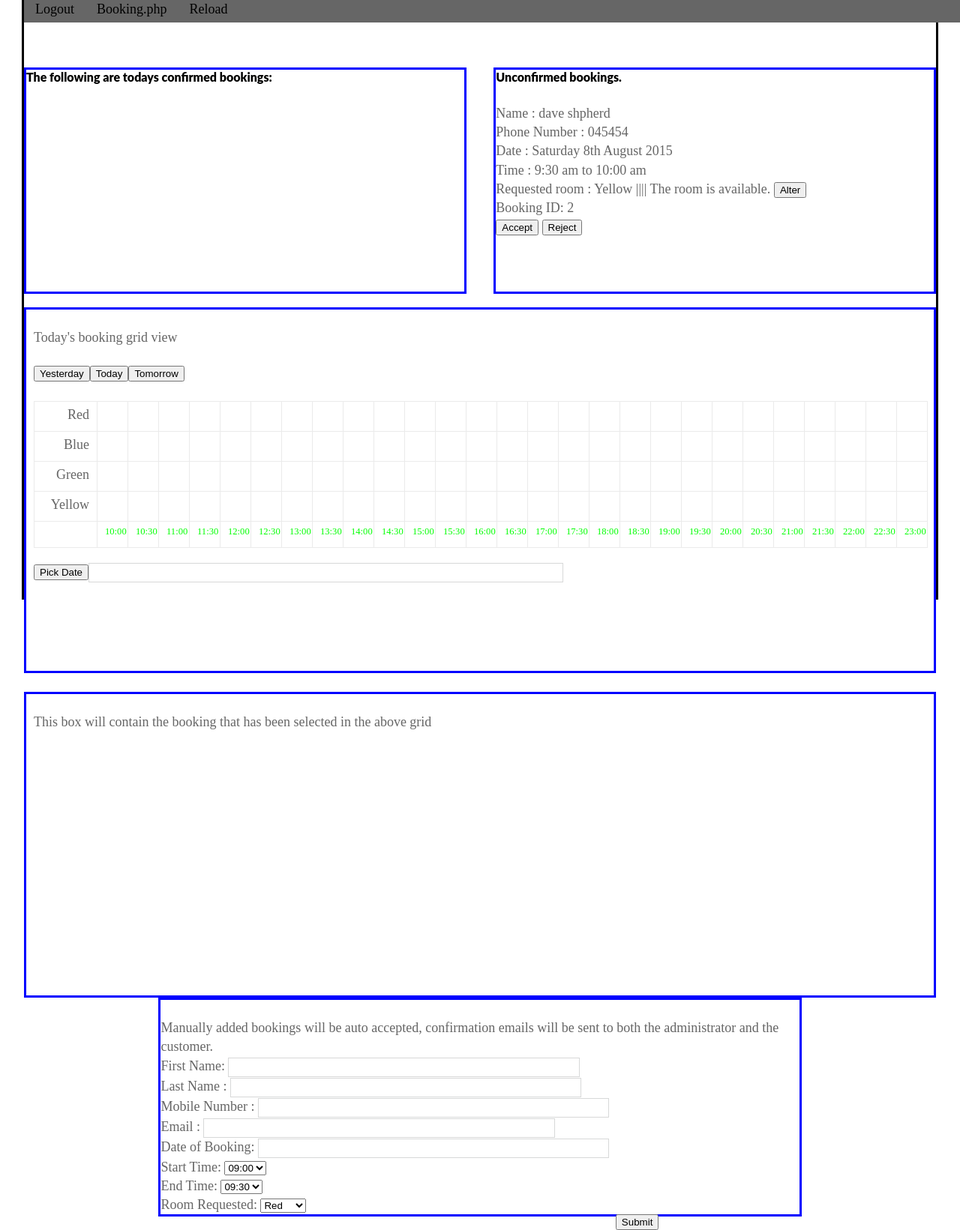
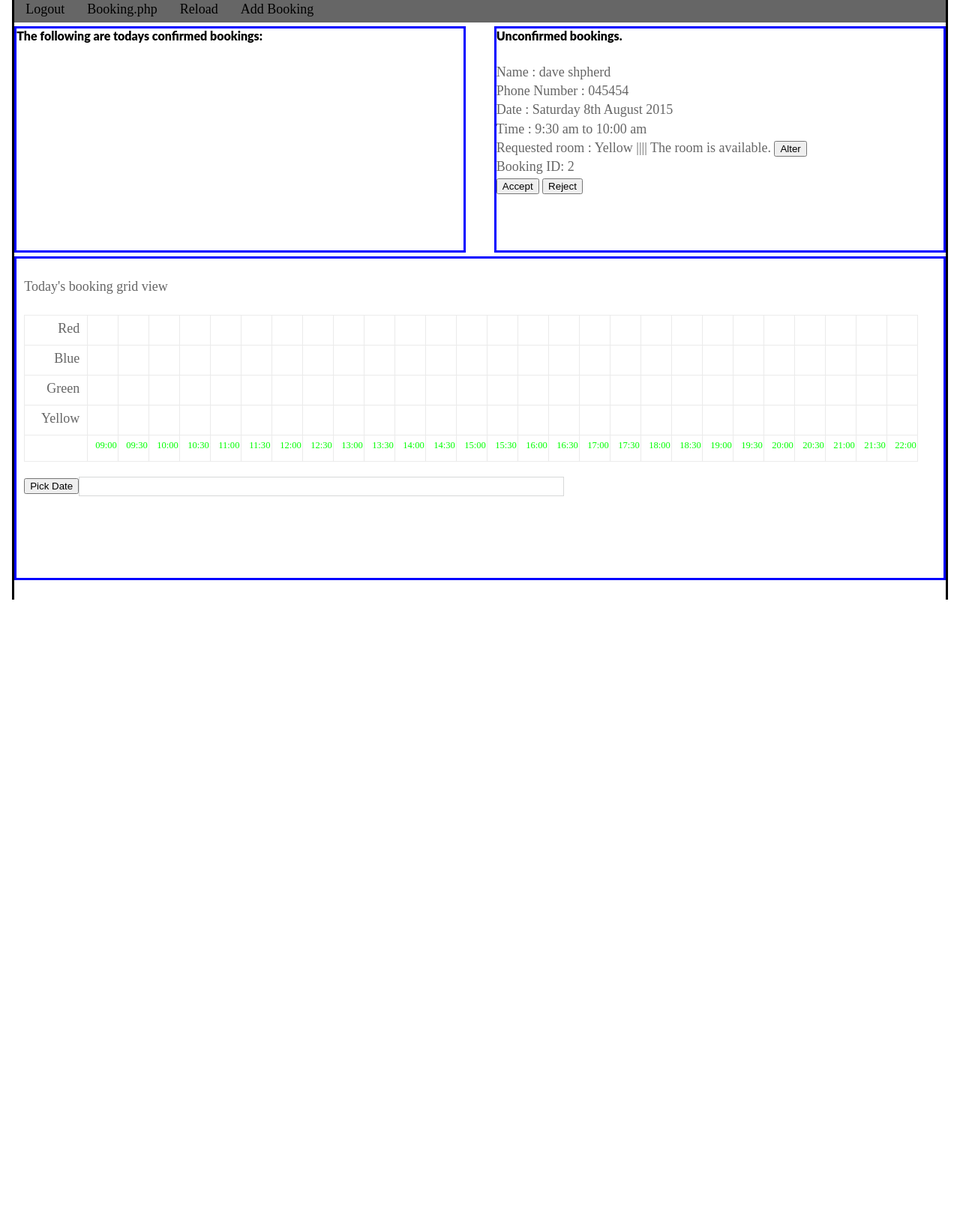
Before and after one commit to shavid/polestar, a PHP site: page /bookingmanage.php in a window 1280 px wide. Shown: the whole page at 75% size. After the commit the page ends 800 px from the top, so only its background shows below. Run offline with PHP 8.4, Linux system fonts and the light colour scheme; a user stored in the database is signed in; data comes from the database, SQL or seed files in the repository; some libraries are stand-ins or nearby versions.

Commit message:
Pop-up window
booking.php -
*moved submit messages into div to line up
*added captcha in div for customisation.
*captcha still not fully integrated.

style.css -
*removed border from wrapper on booking
*changed name of inputDiv to booking-form

bookingmanage.php -
*added new fading jQuery windows for selectedBookings and manualBookings
*added Navbarbutton for manual bookings
*COMMENTED OUT require common. for testing purposes.

```diff
--- a/bookingmanage.php
+++ b/bookingmanage.php
@@ -2,18 +2,18 @@
   <?php
 
 
-        require("common.php");
+      //  require("common.php");
 
     // At the top of the page we check to see whether the user is logged in or not
-    if(empty($_SESSION['user']))
-    {
+    //if(empty($_SESSION['user']))
+    //{
         // If they are not, we redirect them to the login page.
-        header("Location: login.php");
+    //    header("Location: login.php");
 
-        // Remember that this die statement is absolutely critical.  Without it,
-        // people can view your members-only content without logging in.
-        die("Redirecting to login.php");
-    }
+       // Remember that this die statement is absolutely critical.  Without it,
+   //     // people can view your members-only content without logging in.
+ //       die("Redirecting to login.php");
+//    }
 
 
       ?>
@@ -32,7 +32,7 @@
 
     <script type="text/javascript" src="//ajax.googleapis.com/ajax/libs/jquery/1.8.3/jquery.min.js"></script>
     <script src="//code.jquery.com/ui/1.9.2/jquery-ui.js"></script>
-       <script type="text/javascript" src="moment.js"></script>
+
 
     <link rel="stylesheet" type="text/css" href="style.css" media="screen" />
 
@@ -228,18 +228,35 @@
 
 
       }
+// OPENS AND CLOSES MANUALBOOKING DIV\
+	$(document).ready(function() {
 
 
-      function testfunc(bookingID) {
+	$("a#manual-booking-button").click(function(){
+	$("div#manualBooking").fadeIn(1000);
+});});
 
-
-      $("#selectedBooking").load("phptest.php", {bookingID:bookingID}, function(responseTxt,statusTxt,xhr){
-            if(statusTxt=="error")
+// OPENS AND CLOSES THE SELECTEDBOOKING DIV
+      	function testfunc(bookingID) {
+	$("div#selectedBooking").fadeIn(1000);
+    $("#selectedBooking-info").load("phptest.php", {bookingID:bookingID}, function(responseTxt,statusTxt,xhr){
+		if(statusTxt=="error")
               alert("Error: "+xhr.status+": "+xhr.statusText)
           });
-
-
-      }
+		  ///THIS IS TO CLICK ANYWHERE ON THE PAGE TO MAKE DISSAPEAR..NEEDS WORK
+///	$(document).mouseup(function (e)
+//{
+//    var container = $("div.popup-container");
+//
+//    if (!container.is(e.target) // if the target of the click isn't the container...
+//        && container.has(e.target).length === 0) // ... nor a descendant of the container
+//    {
+//        container.fadeOut(1000);}
+//    });
+	$("button.close-popup").click(function(){
+		$("div.popup-container").fadeOut(1000);
+	});
+     }
 	//RESTING WAITING TO BE INTEGRATED...
 	//, first_cell:first_cell
 
@@ -252,47 +269,8 @@
               alert("Error: "+xhr.status+": "+xhr.statusText)
           });
 
-      }
-
-
-      function todayFunc() {
-
-      chosendate = moment().format('YYYY-MM-DD');
-
-      $("#timeline").load("select.php", {chosendate:chosendate}, function(responseTxt,statusTxt,xhr){
-            if(statusTxt=="error")
-              alert("Error: "+xhr.status+": "+xhr.statusText)
-          });
 
       }
-
-
-      function tomorrowFunc() {
-
-
-      var today = moment();
-      var tomorrow = today.add('days', 1);
-      chosendate = moment(tomorrow).format("YYYY-MM-DD");
-
-      $("#timeline").load("select.php", {chosendate:chosendate}, function(responseTxt,statusTxt,xhr){
-            if(statusTxt=="error")
-              alert("Error: "+xhr.status+": "+xhr.statusText)
-         });
-      }
-
-      function yesterdayFunc() {
-
-
-      var today = moment();
-      var tomorrow = today.subtract('days', 1);
-      chosendate = moment(tomorrow).format("YYYY-MM-DD");
-
-      $("#timeline").load("select.php", {chosendate:chosendate}, function(responseTxt,statusTxt,xhr){
-            if(statusTxt=="error")
-              alert("Error: "+xhr.status+": "+xhr.statusText)
-         });
-      }
-
     </script>
 
   </head>
@@ -311,6 +289,7 @@
         	<li class="menu-item"><a href="logout.php">Logout</a></li>
             <li class="menu-item"><a href="booking.php">Booking.php</a></li>
             <li class="menu-item"><a href="bookingmanage.php">Reload</a></li>
+            <li class="menu-item"><a href="#" id="manual-booking-button">Add Booking</a></li>
         </ul></nav>
 
 
@@ -540,19 +519,15 @@
 
       $all_rooms = array("Red", "Blue", "Green", "Yellow");
 
-      $opentime = strtotime('10:00');
-      $closetime = strtotime('23:00');
+      $opentime = strtotime('09:00');
+      $closetime = strtotime('22:00');
 
       //Initalizes the booking time to be used in the loop
       //CHANGE THE NAME OF BOOKING TIME POSSIBLY? SEEMS A BIT DAFT HERE
 
       $bookingtime = $opentime;
 
-      echo '<button onclick="yesterdayFunc">Yesterday</button>';
-      echo '<button onclick="todayFunc()">Today</button>';
-      echo '<button onclick="tomorrowFunc()">Tomorrow</button>';
-      echo '</br>';
-      echo '</br>';
+
       echo '<table border ="1" id="the_table">';
 
 
@@ -612,14 +587,13 @@
                 //NOT WORKING JUST RETURNS 10.
 
               $booking_id = $row['id'];
-              $band_Name = $row['band_Name'];
 
               }
 
 
               $cell_ref = (string)date('H:i', $bookingtime);
               $cell_ref = ((string) $val) . $cell_ref;
-              echo '<td id = "'.$cell_ref.'" onclick="testfunc('.$booking_id.')" style="background-color:'.$val.'">'.$band_Name.'</td>';
+              echo '<td id = "'.$cell_ref.'" onclick="testfunc('.$booking_id.')" style="background-color:'.$val.'">'.$booking_id.'</td>';
               $bookingtime = strtotime('+30 minutes', $bookingtime);
             }
             else
@@ -668,13 +642,11 @@ echo '</div>';
 echo '</br>';
 ?>
 
-<div id="selectedBooking" class="clear">
+<div id="selectedBooking" class="clear popup-container">
   <p>This box will contain the booking that has been selected in the above grid</p>
+  <div id="selectedBooking-info"></div>
+  <div class="bottom-note"><button class="close-popup">Close</button></div>
   </br>
-
-
-
-
 </div>
 
 
@@ -682,7 +654,7 @@ echo '</br>';
 
 
 
-<div id="inputDiv" class="clear">
+<div id="manualBooking" class=" clear popup-container">
       <p>Manually added bookings will be auto accepted, confirmation emails will be sent to both
       the administrator and the customer.</p>
       <p>First Name: <input type="text" id="fname"></input> </p>
@@ -722,6 +694,7 @@ echo '</br>';
       <p id ="costEstimate">Cost Estimate: </p>
       -->
  <button id="Submit">Submit</button>
+ <button class="close-popup">Close</button>
 
     </div>
     </div>
--- a/style.css
+++ b/style.css
@@ -73,7 +73,7 @@ body { font-family: 'Vollkorn', serif; font-size: 18px; font-size: 1.125rem; fon
 	margin: auto;
 	border-left:solid 3px #000;
 	border-right: solid 3px #000;
-	width: 95%;
+	width: 97%;
 	/*padding: 1em 0;*/
 	height: 100%;
 }
@@ -93,7 +93,7 @@ body { font-family: 'Vollkorn', serif; font-size: 18px; font-size: 1.125rem; fon
 /*BOOKINGMANAGE.php*/
 /*TOP BAR*/
 #manager-nav {
-	position:fixed;
+	position:relative;
 	top: 0;
 	height: 30px;
 	width: 100%;
@@ -111,8 +111,8 @@ body { font-family: 'Vollkorn', serif; font-size: 18px; font-size: 1.125rem; fon
 	width: 48%;
 	height: 37%;
 	border: solid #00F;
-	margin-top: 5em;
-	margin-bottom: 1em;
+	margin-top: 5px;
+	margin-bottom: 5px;
 	overflow-y:scroll;
     overflow-x:hidden;
 }
@@ -138,7 +138,7 @@ body { font-family: 'Vollkorn', serif; font-size: 18px; font-size: 1.125rem; fon
 
 
 #timeline {
-	height: 54%;
+	height: 47%;
 	border: solid #00F;
 	padding-top: 25px;
     padding-right: 50px;
@@ -150,16 +150,35 @@ body { font-family: 'Vollkorn', serif; font-size: 18px; font-size: 1.125rem; fon
 }
 
 #selectedBooking {
-	height: 44%;
+	position:fixed;
+	height: 50%;
+	width:30%;
 	border: solid #00F;
 	padding-top: 25px;
     padding-right: 50px;
     padding-bottom: 25px;
     padding-left: 10px;
-
-
+	top:25%;
+	left: 25%;
+	background:#CCC;
+	display: none;
+}
+#manualBooking {
+	position:fixed;
+	height: 50%;
+	width:30%;
+	border: solid #00F;
+	padding-top: 25px;
+    padding-right: 50px;
+    padding-bottom: 25px;
+    padding-left: 10px;
+	top:25%;
+	left: 25%;
+	background:#CCC;
+	display: none;
 }
 
+/*WHAT IS THIS
 #div_manual_bookings {
 	height: 44%;
 	border: solid #00F;
@@ -169,9 +188,8 @@ body { font-family: 'Vollkorn', serif; font-size: 18px; font-size: 1.125rem; fon
     padding-left: 10px;
     width: 70%;
 	margin: auto
+}*/
 
-
-}
 
 .left {float:left;}
 .right {float:right;}
@@ -179,11 +197,11 @@ body { font-family: 'Vollkorn', serif; font-size: 18px; font-size: 1.125rem; fon
 
 /*Booking Form CSS*/
 
-/*Rename Me Plz*/#inputDiv {
+#booking-form {
 	width: 70%;
 	margin: auto;
 	padding-top: 25px;
-	border: solid #00F;
+	border: none;
 }
 
 label#booking-label {
@@ -195,6 +213,9 @@ button#Submit {
 	float:right;
 	margin-right: 22%;
 }
+#captcha-container {padding-top: 1em;}
+#captcha { height: 80px; width: 25%; padding: 0 1%}
+.bottom-note { padding-top:1em;}
 
 /***** Typography *****/
 
```
Also changed, not shown: booking.php (+38 -82 lines).
